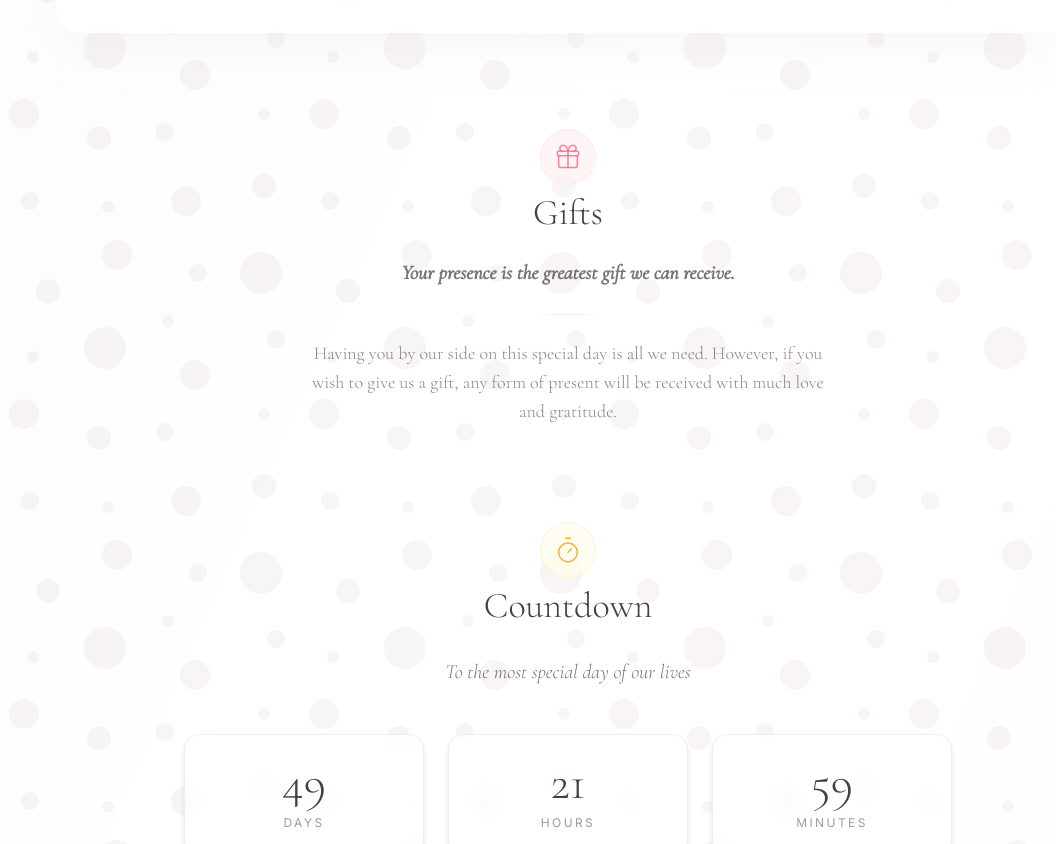
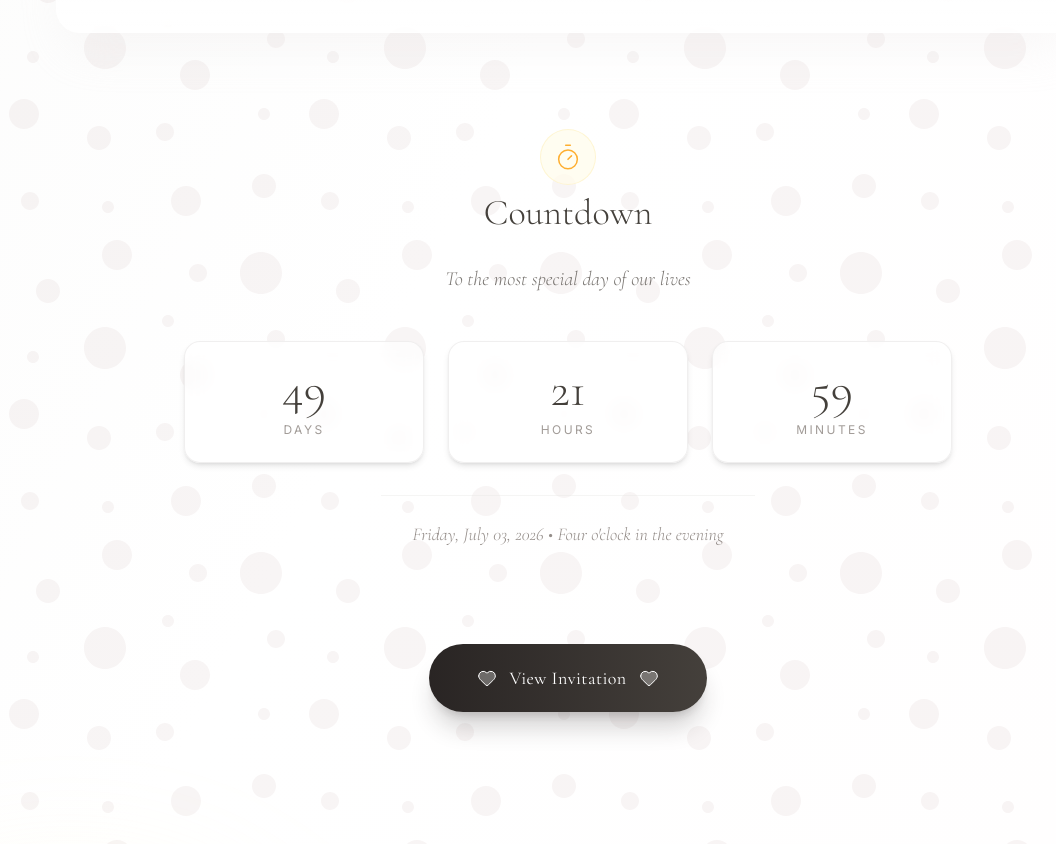
Before and after one commit to Siddh07/Wedding-Invitation, a Next.js app: page /home in a window 1280 px wide. Shown: the part 1260-2104 px from the top of the page, without its empty margins (72-1128 px from the left). Built offline with nearby package versions, Linux system fonts and the light colour scheme.

Commit message:
removed component

```diff
--- a/app/home/page.tsx
+++ b/app/home/page.tsx
@@ -443,7 +443,7 @@ export default function WeddingInvitation() {
             </div>
 
             {/* 💝 GIFTS SECTION */}
-            <div className="max-w-2xl mx-auto text-center space-y-6">
+            {/* <div className="max-w-2xl mx-auto text-center space-y-6">
               <div className="inline-flex items-center justify-center size-14 rounded-full bg-rose-50/70 border border-rose-100/70 mb-2">
                 <Gift className="size-7 text-rose-400/80" strokeWidth={1.3} />
               </div>
@@ -457,7 +457,7 @@ export default function WeddingInvitation() {
               <p className="font-serif text-stone-600/70 text-lg font-light leading-relaxed max-w-lg mx-auto">
                 Having you by our side on this special day is all we need. However, if you wish to give us a gift, any form of present will be received with much love and gratitude.
               </p>
-            </div>
+            </div> */}
 
             {/* ⏳ COUNTDOWN SECTION – days, hours, minutes + date below */}
             <div className="max-w-3xl mx-auto text-center space-y-8">
```
